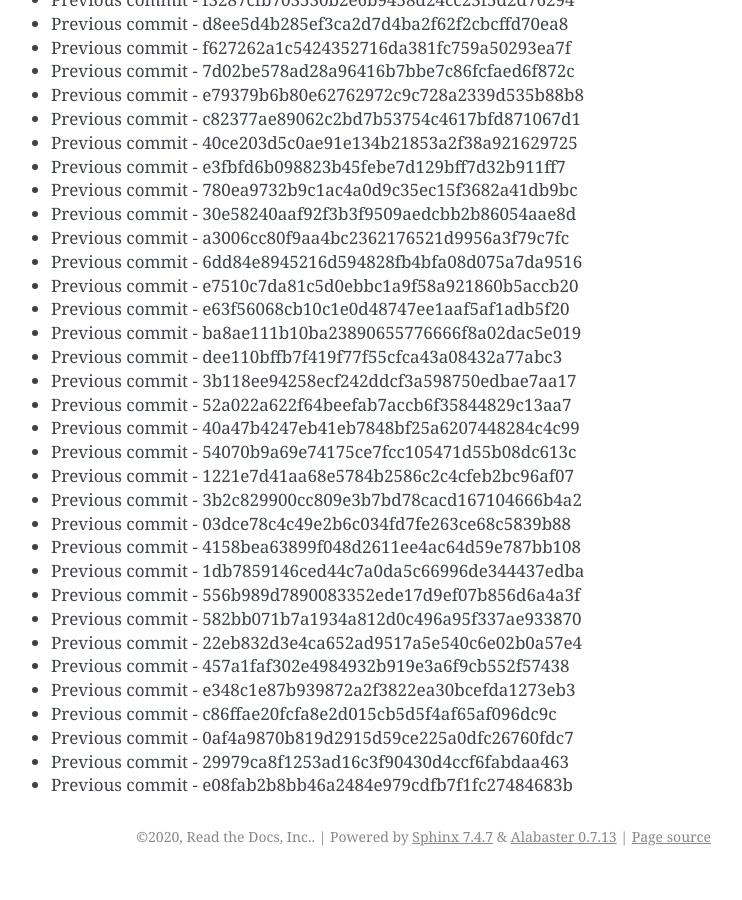
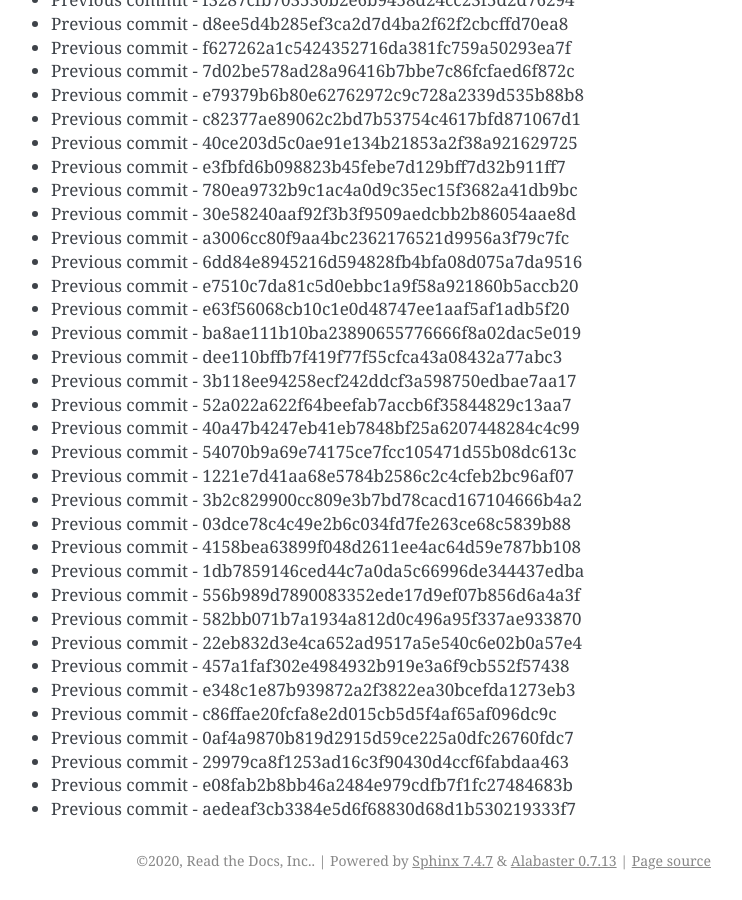
Before and after one commit to readthedocs/rtd-git-stresstest, a Sphinx documentation site: the page built from docs/updates.rst, in a window 1280 px wide and 900 px high, scrolled down 72998 px. Shown: the whole window, without its empty margins (399-1141 px from the left). Built offline with Sphinx 7.4.7, drawn with Linux system fonts in a browser that asks for light colours; before the commit the page ends 73874 px from its top, so only the background shows below that.

Commit message:
Generating commit from previous: aedeaf3cb3384e5d6f68830d68d1b530219333f7

```diff
--- a/docs/updates.rst
+++ b/docs/updates.rst
@@ -3099,3 +3099,4 @@ It can be tested for any performance characteristics.
 * Previous commit - 0af4a9870b819d2915d59ce225a0dfc26760fdc7
 * Previous commit - 29979ca8f1253ad16c3f90430d4ccf6fabdaa463
 * Previous commit - e08fab2b8bb46a2484e979cdfb7f1fc27484683b
+* Previous commit - aedeaf3cb3384e5d6f68830d68d1b530219333f7
```
